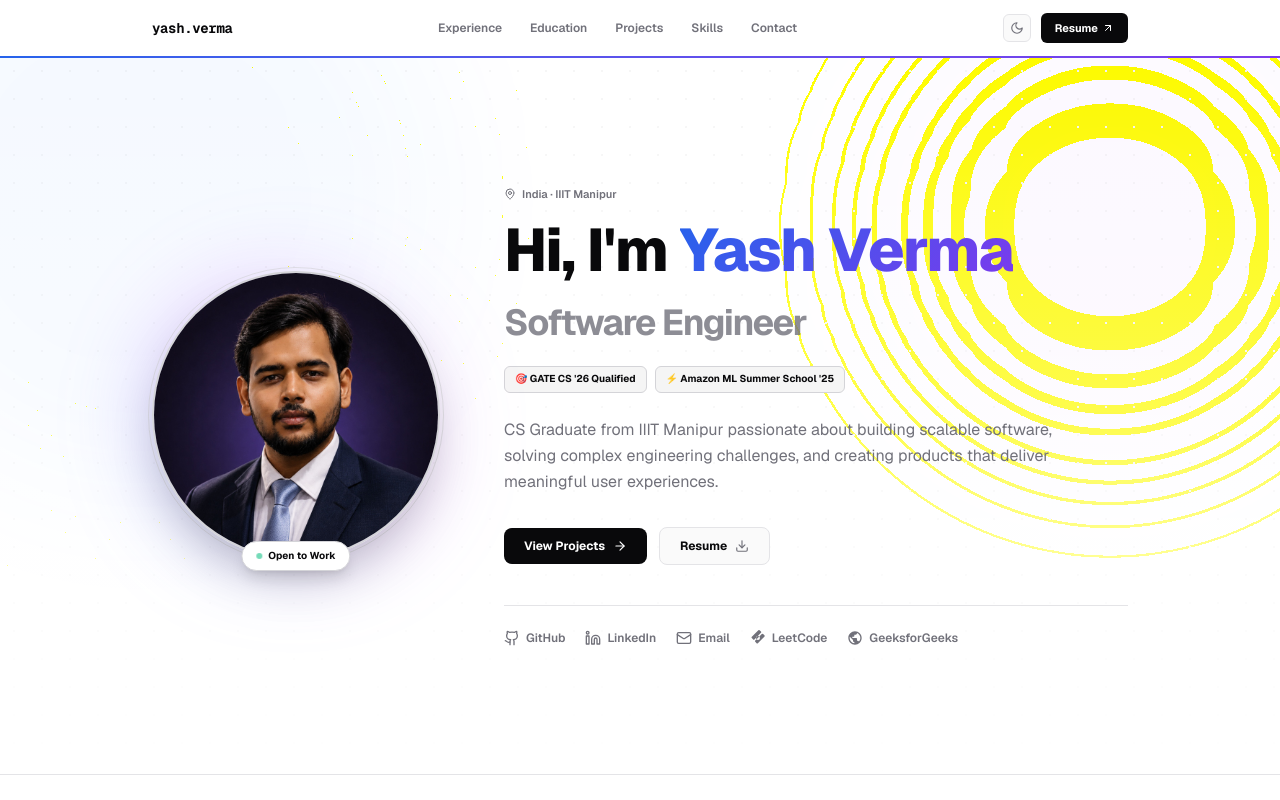
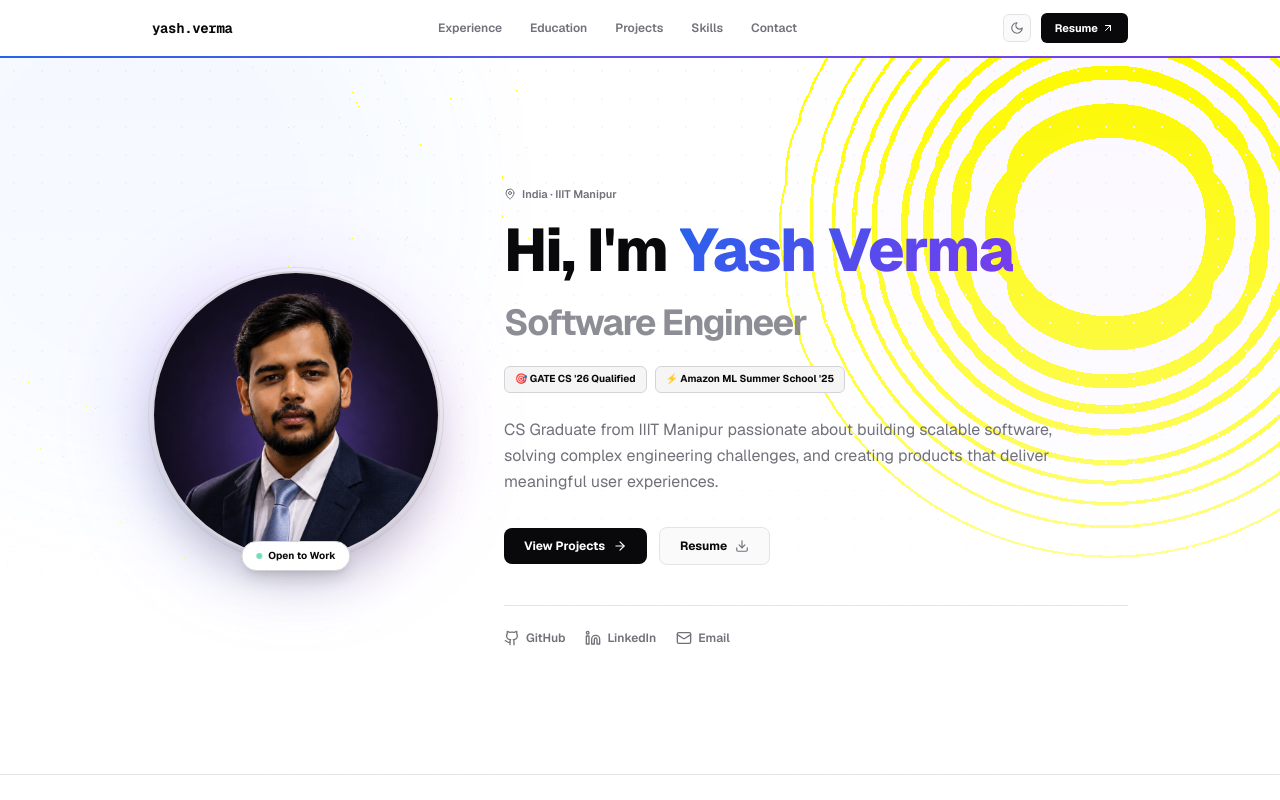
Before and after one commit to Baymax1705/Portfolio-Baymax1705, a Next.js app: page / in a window 1280 px wide. Shown: the top 800 px of the page. Built offline with nearby package versions, Linux system fonts and the light colour scheme.

Commit message:
feat: relocate coding profiles to a dedicated Achievements grid card and clean up Hero links

```diff
--- a/src/components/Achievements.tsx
+++ b/src/components/Achievements.tsx
@@ -51,7 +51,6 @@ export default function Achievements() {
               transition={{ type: "spring", stiffness: 90, damping: 15, delay: idx * 0.05 }}
               className="border border-border bg-card p-5 rounded-xl flex gap-3.5 shadow-sm hover:border-border-secondary transition-colors"
             >
-
               <div className="p-1.5 rounded bg-background border border-border h-fit shadow-sm">
                 {item.icon}
               </div>
@@ -65,6 +64,44 @@ export default function Achievements() {
               </div>
             </motion.div>
           ))}
+
+          {/* Coding Profiles Showcase Card */}
+          <motion.div
+            initial={{ opacity: 0, y: 25 }}
+            whileInView={{ opacity: 1, y: 0 }}
+            viewport={{ once: true, margin: "-10% 0px -10% 0px" }}
+            transition={{ type: "spring", stiffness: 90, damping: 15, delay: 0.2 }}
+            className="border border-border bg-card p-5 rounded-xl flex flex-col gap-3 shadow-sm hover:border-border-secondary transition-colors col-span-1 sm:col-span-2"
+          >
+            <div className="flex items-center gap-2 border-b border-border pb-2">
+              <span className="text-xs font-bold text-foreground">Coding Profiles</span>
+            </div>
+            <div className="flex flex-wrap items-center gap-4 pt-1">
+              <a
+                href="https://leetcode.com/u/Baymax_17/"
+                target="_blank"
+                rel="noopener noreferrer"
+                className="inline-flex items-center gap-2 text-xs font-semibold text-muted hover:text-yellow-500 transition-colors"
+              >
+                <svg className="w-4 h-4 fill-current" viewBox="0 0 24 24">
+                  <path d="M13.483 0a1.374 1.374 0 0 0-.961.414l-9.77 9.77a1.375 1.375 0 0 0 0 1.945l1.945 1.945a1.375 1.375 0 0 0 1.945 0l9.77-9.77a1.375 1.375 0 0 0 0-1.945L14.444.414A1.373 1.373 0 0 0 13.483 0zm5.176 5.676a1.375 1.375 0 0 0-.961.414l-9.77 9.77a1.375 1.375 0 0 0 0 1.945l1.945 1.945a1.375 1.375 0 0 0 1.945 0l9.77-9.77a1.375 1.375 0 0 0 0-1.945L19.62 6.09a1.373 1.373 0 0 0-.961-.414zM12 9.086a2.914 2.914 0 1 1 0 5.828A2.914 2.914 0 0 1 12 9.086z"/>
+                </svg>
+                LeetCode (Baymax_17)
+              </a>
+              <span className="text-border-secondary">|</span>
+              <a
+                href="https://www.geeksforgeeks.org/profile/ninjaylwbp"
+                target="_blank"
+                rel="noopener noreferrer"
+                className="inline-flex items-center gap-2 text-xs font-semibold text-muted hover:text-green-500 transition-colors"
+              >
+                <svg className="w-4 h-4 fill-current" viewBox="0 0 24 24">
+                  <path d="M12 2C6.48 2 2 6.48 2 12s4.48 10 10 10 10-4.48 10-10S17.52 2 12 2zm-1 17.93c-3.95-.49-7-3.85-7-7.93 0-.62.08-1.21.21-1.79L9 15v1c0 1.1.9 2 2 2v1.93zm6.9-2.54c-.26-.81-1-1.39-1.9-1.39h-1v-3c0-.55-.45-1-1-1H8v-2h2c.55 0 1-.45 1-1V7h2c1.1 0 2-.9 2-2v-.41c2.93 1.19 5 4.06 5 7.41 0 2.08-.8 3.97-2.1 5.39z"/>
+                </svg>
+                GeeksforGeeks (ninjaylwbp)
+              </a>
+            </div>
+          </motion.div>
         </div>
       </div>
     </section>
--- a/src/components/Hero.tsx
+++ b/src/components/Hero.tsx
@@ -151,26 +151,6 @@ export default function Hero() {
                 label: "Email",
                 color: "hover:text-red-400",
               },
-              {
-                href: "https://leetcode.com/u/Baymax_17/",
-                icon: (
-                  <svg className="w-4 h-4 fill-current" viewBox="0 0 24 24">
-                    <path d="M13.483 0a1.374 1.374 0 0 0-.961.414l-9.77 9.77a1.375 1.375 0 0 0 0 1.945l1.945 1.945a1.375 1.375 0 0 0 1.945 0l9.77-9.77a1.375 1.375 0 0 0 0-1.945L14.444.414A1.373 1.373 0 0 0 13.483 0zm5.176 5.676a1.375 1.375 0 0 0-.961.414l-9.77 9.77a1.375 1.375 0 0 0 0 1.945l1.945 1.945a1.375 1.375 0 0 0 1.945 0l9.77-9.77a1.375 1.375 0 0 0 0-1.945L19.62 6.09a1.373 1.373 0 0 0-.961-.414zM12 9.086a2.914 2.914 0 1 1 0 5.828A2.914 2.914 0 0 1 12 9.086z"/>
-                  </svg>
-                ),
-                label: "LeetCode",
-                color: "hover:text-yellow-500",
-              },
-              {
-                href: "https://www.geeksforgeeks.org/profile/ninjaylwbp",
-                icon: (
-                  <svg className="w-4 h-4 fill-current" viewBox="0 0 24 24">
-                    <path d="M12 2C6.48 2 2 6.48 2 12s4.48 10 10 10 10-4.48 10-10S17.52 2 12 2zm-1 17.93c-3.95-.49-7-3.85-7-7.93 0-.62.08-1.21.21-1.79L9 15v1c0 1.1.9 2 2 2v1.93zm6.9-2.54c-.26-.81-1-1.39-1.9-1.39h-1v-3c0-.55-.45-1-1-1H8v-2h2c.55 0 1-.45 1-1V7h2c1.1 0 2-.9 2-2v-.41c2.93 1.19 5 4.06 5 7.41 0 2.08-.8 3.97-2.1 5.39z"/>
-                  </svg>
-                ),
-                label: "GeeksforGeeks",
-                color: "hover:text-green-500",
-              },
             ].map((s) => (
               <a
                 key={s.label}
```
